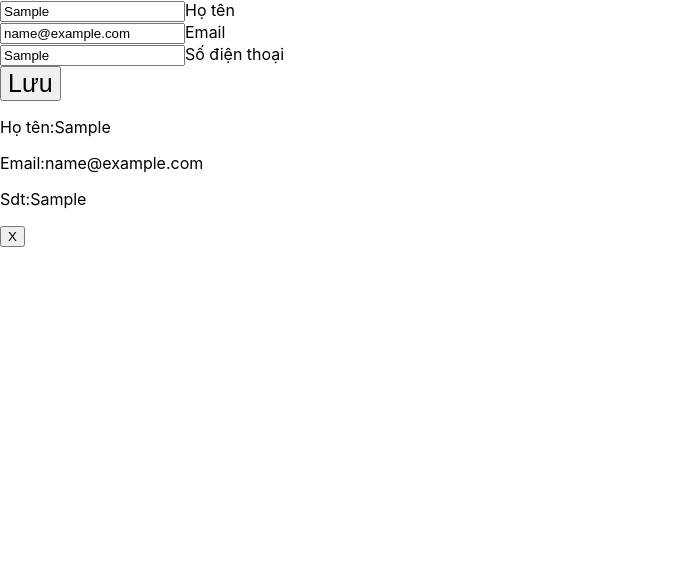
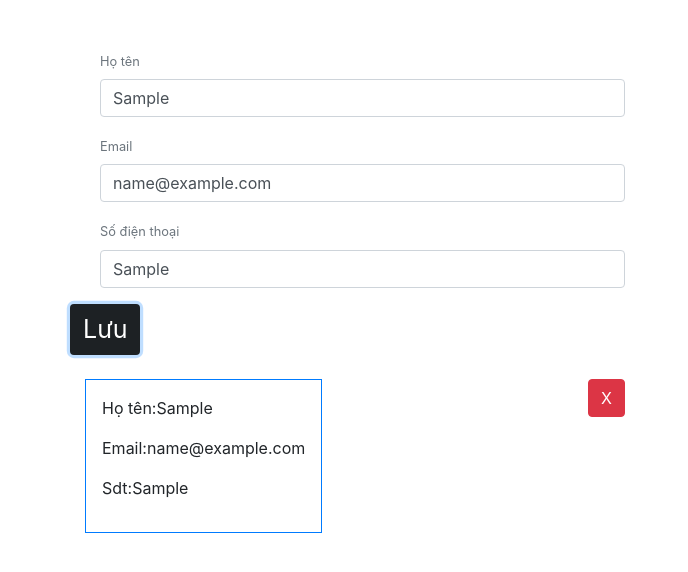
Before and after one commit to hieplotus/first-app, a React (Create React App) app: page / in a window 1280 px wide. Both pictures are taken after typing "Sample", "name@example.com", "Sample" into the empty fields and a click on the button "Lưu". Shown: the top 572 px of the page, without its empty margins (0-688 px from the left). Built offline with nearby package versions, Linux system fonts and the light colour scheme.

Commit message:
update form

```diff
--- a/public/index.html
+++ b/public/index.html
@@ -15,6 +15,7 @@
       user's mobile device or desktop. See https://developers.google.com/web/fundamentals/web-app-manifest/
     -->
     <link rel="manifest" href="%PUBLIC_URL%/manifest.json" />
+    <link rel="stylesheet" href="https://stackpath.bootstrapcdn.com/bootstrap/4.3.1/css/bootstrap.min.css" integrity="sha384-ggOyR0iXCbMQv3Xipma34MD+dH/1fQ784/j6cY/iJTQUOhcWr7x9JvoRxT2MZw1T" crossorigin="anonymous">
     <!--
       Notice the use of %PUBLIC_URL% in the tags above.
       It will be replaced with the URL of the `public` folder during the build.
@@ -40,4 +41,7 @@
       To create a production bundle, use `npm run build` or `yarn build`.
     -->
   </body>
+  <script src="https://code.jquery.com/jquery-3.3.1.slim.min.js" integrity="sha384-q8i/X+965DzO0rT7abK41JStQIAqVgRVzpbzo5smXKp4YfRvH+8abtTE1Pi6jizo" crossorigin="anonymous"></script>
+  <script src="https://cdnjs.cloudflare.com/ajax/libs/popper.js/1.14.7/umd/popper.min.js" integrity="sha384-UO2eT0CpHqdSJQ6hJty5KVphtPhzWj9WO1clHTMGa3JDZwrnQq4sF86dIHNDz0W1" crossorigin="anonymous"></script>
+  <script src="https://stackpath.bootstrapcdn.com/bootstrap/4.3.1/js/bootstrap.min.js" integrity="sha384-JjSmVgyd0p3pXB1rRibZUAYoIIy6OrQ6VrjIEaFf/nJGzIxFDsf4x0xIM+B07jRM" crossorigin="anonymous"></script>
 </html>
--- a/src/Exercises/BaiTapForm/DanhSachHocSinh.js
+++ b/src/Exercises/BaiTapForm/DanhSachHocSinh.js
@@ -6,16 +6,21 @@ export default function DanhSachHocSinh(props) {
   const renderList = () => {
     return list.map((person, index) => {
       return (
-        <div className="row d-flex">
-          <div className="col-6" key={index}>
-            <p>Họ tên:{person.userName}</p>
-            <p>Email:{person.email}</p>
-            <p>Sdt:{person.phone}</p>
+        <div className="row ">
+          <div className="col-6 d-flex justify-content-between " key={index}>
+            <div className="infor-person  border border-primary mb-4 p-3">
+              <p>Họ tên:{person.userName}</p>
+              <p>Email:{person.email}</p>
+              <p>Sdt:{person.phone}</p>
+            </div>
+            <div className="delete-button">
+              <button className="btn btn-danger" onClick={() => { props.xoaPerson(person.userName) }}>X</button>
+            </div>
 
           </div>
-          <div className="col-6">
-            <button onClick={()=>{props.xoaPerson(person.userName)}}>X</button>
-          </div>
+          {/* <div className="col-6">
+
+          </div> */}
 
         </div>
       )
--- a/src/Exercises/BaiTapForm/Form.js
+++ b/src/Exercises/BaiTapForm/Form.js
@@ -31,14 +31,14 @@ export default function Form() {
 
   }
 
-  const xoaPerson = (userName)=> {
+  const xoaPerson = (userName) => {
     let index = danhSach.list.findIndex(ds => ds.userName === userName);
     if (index !== -1) {
       danhSach.list.splice(index, 1);
-  }
+    }
     let danhSachCapNhat = [...danhSach.list];
     setDanhSach({
-      list:danhSachCapNhat
+      list: danhSachCapNhat
     })
   }
 
@@ -47,27 +47,29 @@ export default function Form() {
       <form onSubmit={handleSaveDanhSach}>
         <div className="row">
           <div className="col-12">
-            <div className="group">
-              <input value={info.values.userName} name="userName" required type="text" onChange={handleChangeValue} />
+            <div className="form-group col-6">
+
+              <small id="userName" className="form-text text-muted mb-2">Họ tên</small>
+              <input className="form-control" name="" id="" aria-describedby="userName" placeholder="" value={info.values.userName} name="userName" required type="text" onChange={handleChangeValue} />
               <span className="highlight" />
               <span className="bar" />
-              <label>Họ tên</label>
+
             </div>
           </div>
           <div className="col-12">
-            <div className="group">
-              <input value={info.values.email} name="email" type="email" required onChange={handleChangeValue} />
+            <div className="form-group col-6">
+              <small id="email" className="form-text text-muted mb-2">Email</small>
+              <input className="form-control" name="" id="" aria-describedby="userName" placeholder="" value={info.values.email} name="email" type="email" required onChange={handleChangeValue} />
               <span className="highlight" />
               <span className="bar" />
-              <label>Email</label>
             </div>
           </div>
           <div className="col-12">
-            <div className="group">
-              <input value={info.values.phone} name="phone" type="text" required onChange={handleChangeValue} />
+            <div className="form-group col-6">
+              <small id="phone" className="form-text text-muted mb-2">Số điện thoại</small>
+              <input className="form-control" name="" id="" aria-describedby="phone" placeholder="" value={info.values.phone} name="phone" type="text" required onChange={handleChangeValue} />
               <span className="highlight" />
               <span className="bar" />
-              <label>Số điện thoại</label>
             </div>
           </div>
         </div>
@@ -75,11 +77,17 @@ export default function Form() {
 
 
         </div>
-        <div className="row">
+        <div className="row mb-4">
           <button className="btn text-white bg-dark " style={{ fontSize: 25 }}>Lưu</button>
         </div>
       </form>
-        <DanhSachHocSinh list={danhSach.list} xoaPerson={xoaPerson}/>
+      <DanhSachHocSinh list={danhSach.list} xoaPerson={xoaPerson} />
     </div>
   )
 }
+{/* <div class="form-group">
+  <label for=""></label>
+  <input type="text"
+    class="form-control" name="" id="" aria-describedby="helpId" placeholder="">
+  <small id="helpId" class="form-text text-muted">Help text</small>
+</div> */}
```
